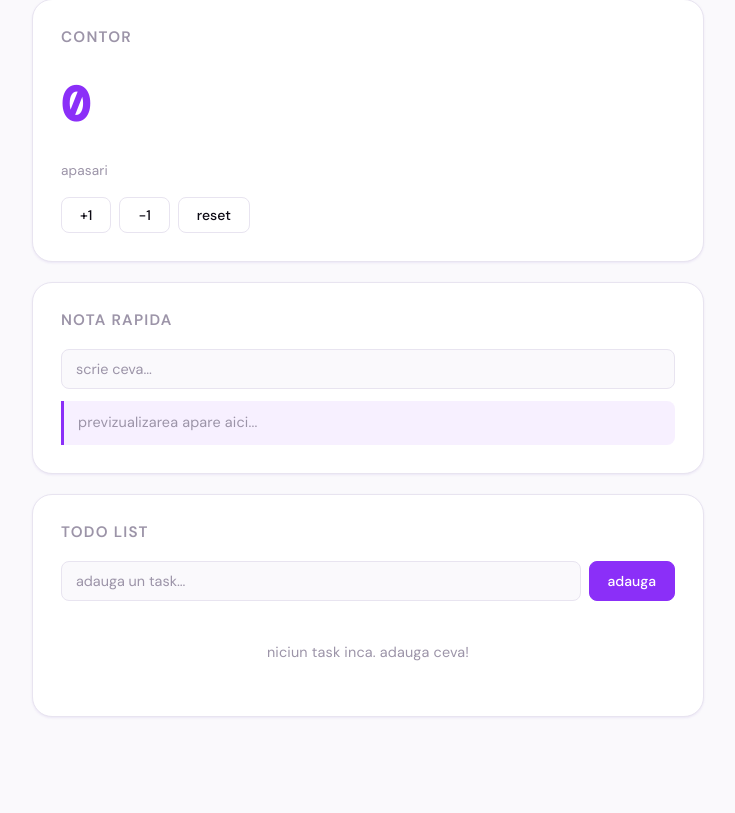
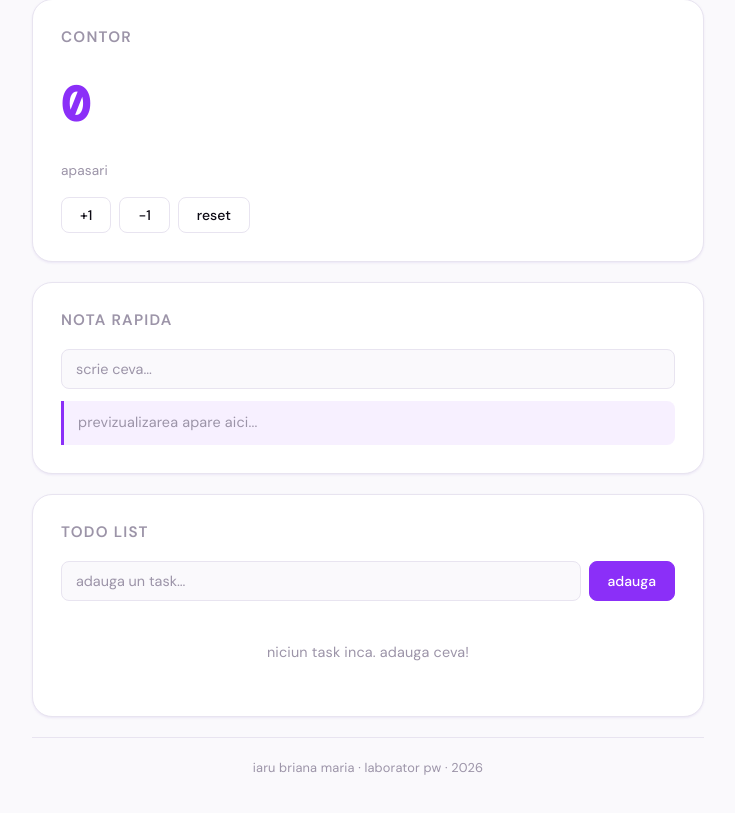
Before and after one commit to harciogul2/Lab-PW, a React (Vite) app: page / in a window 1280 px wide. Shown: the part 283-1096 px from the top of the page, without its empty margins (272-1007 px from the left). Built offline with nearby package versions, Linux system fonts and the light colour scheme.

Commit message:
lab7-ex 6-bonus- footer

```diff
--- a/src/App.jsx
+++ b/src/App.jsx
@@ -6,19 +6,22 @@ import Contact from './pages/Contact';
 import './App.css'; //lab 7 ex3
 import NotFound from './pages/NotFound'; //lab7-ex 4 err404
 import About from './pages/About'; //lab7-ex5 pag about
+import Footer from './Footer';    //lab7 -ex6 footer bonus
 function App() {
   return (
+
     <BrowserRouter>
       <Navbar />
       <Routes>
         <Route path="/"         element={<Home />} />
         <Route path="/projects" element={<Projects />} />
         <Route path="/contact"  element={<Contact />} />
-        <Route path="/about"    element={<About />} />
+        <Route path="/about"    element={<About />} />    /lab7-ex5 about
         <Route path="*"         element={<NotFound />} />
 
 
       </Routes>
+       <Footer />
     </BrowserRouter>
   );
 }
--- /dev/null
+++ b/src/Footer.jsx
@@ -0,0 +1,15 @@
+function Footer() {
+  return (
+    <footer style={{
+      borderTop: '1px solid var(--border)',
+      padding: '20px 24px',
+      textAlign: 'center',
+      fontSize: '0.8rem',
+      color: 'var(--text-muted)'
+    }}>
+      iaru briana maria · laborator pw · {new Date().getFullYear()}
+    </footer>
+  );
+}
+
+export default Footer;
```
